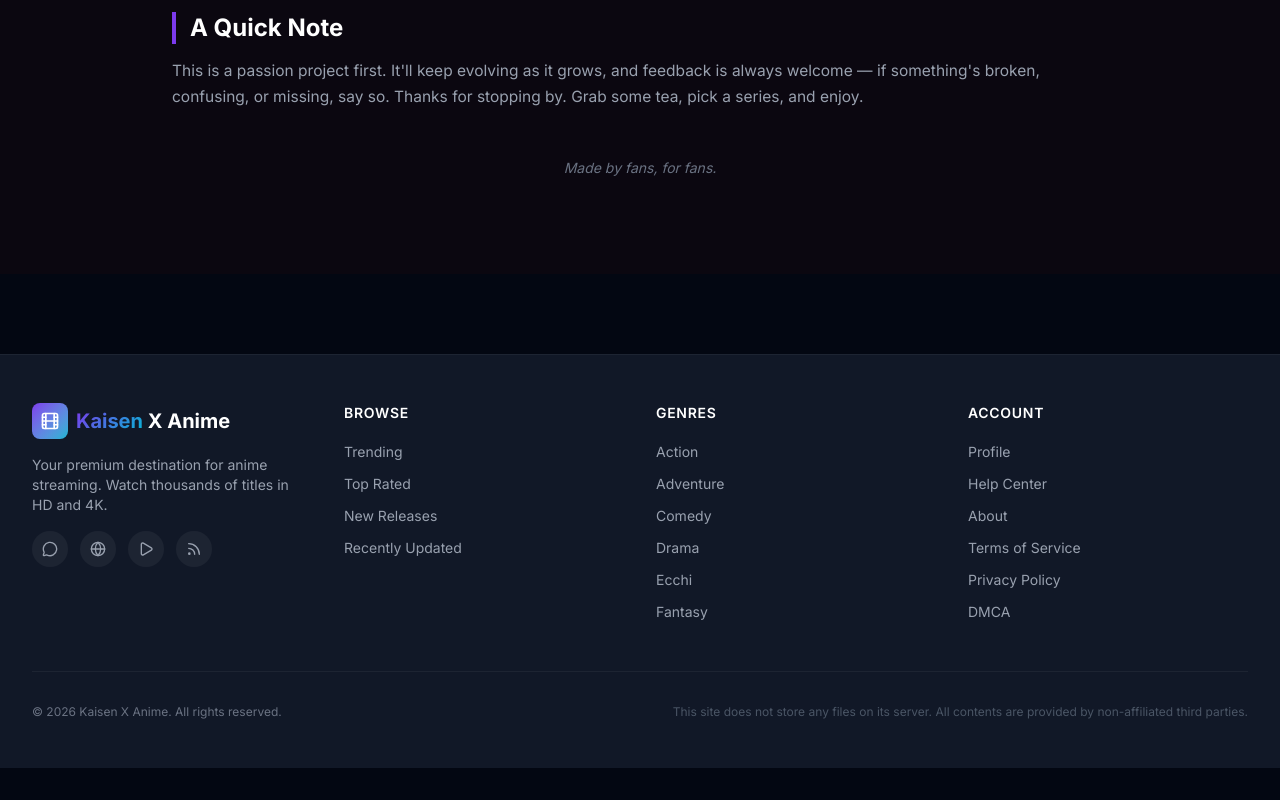
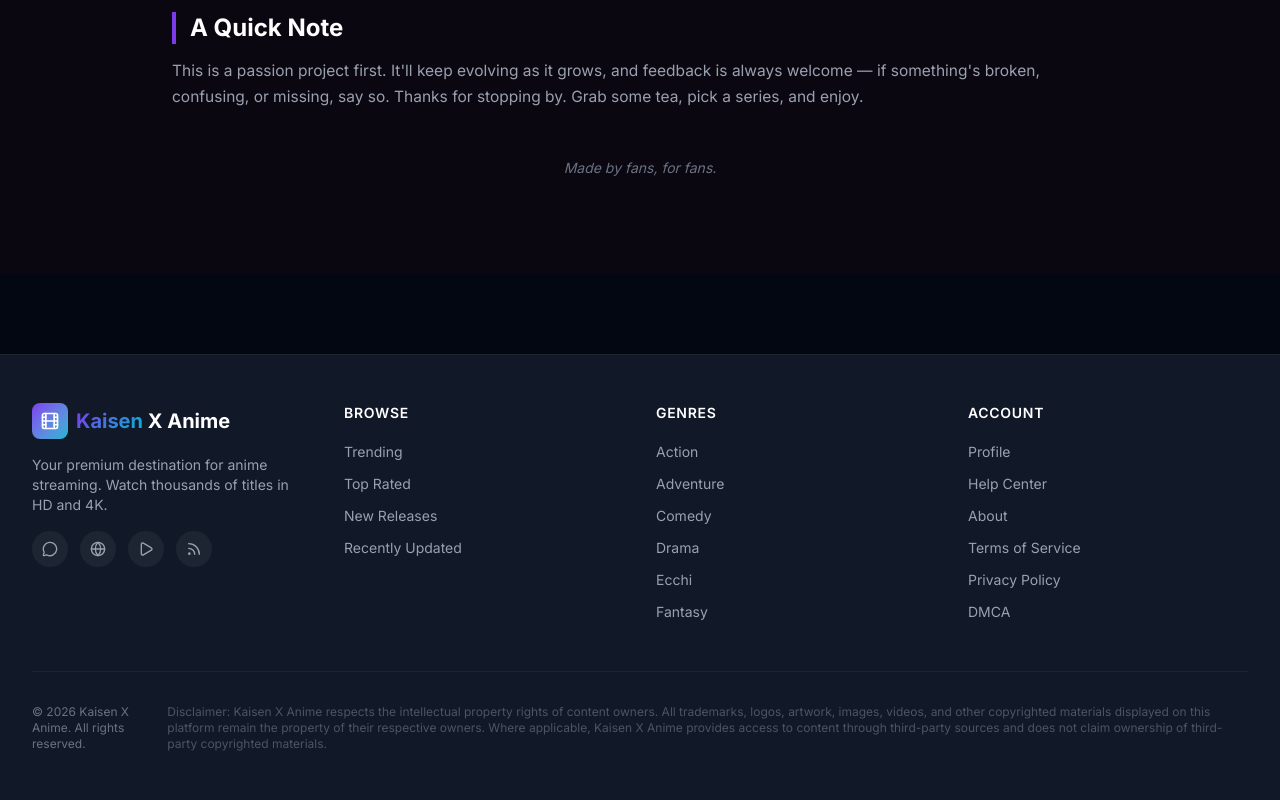
Before and after one commit to denniskim2508-rgb/animestream, a React (Vite) app: page / in a window 1280 px wide. Shown: the part 1458-2258 px from the top of the page. Before the commit the page ends 2226 px from the top, so only its background shows below. Built offline with nearby package versions, Linux system fonts and the light colour scheme; no server answers.

Commit message:
Update footer with full IP disclaimer

```diff
--- a/src/components/layout/Footer.jsx
+++ b/src/components/layout/Footer.jsx
@@ -85,7 +85,11 @@ export default function Footer() {
             &copy; 2026 Kaisen X Anime. All rights reserved.
           </p>
           <p className="text-xs text-gray-600">
-            This site does not store any files on its server. All contents are provided by non-affiliated third parties.
+            Disclaimer: Kaisen X Anime respects the intellectual property rights of content owners.
+            All trademarks, logos, artwork, images, videos, and other copyrighted materials displayed
+            on this platform remain the property of their respective owners. Where applicable, Kaisen X
+            Anime provides access to content through third-party sources and does not claim ownership
+            of third-party copyrighted materials.
           </p>
         </div>
       </div>
```
